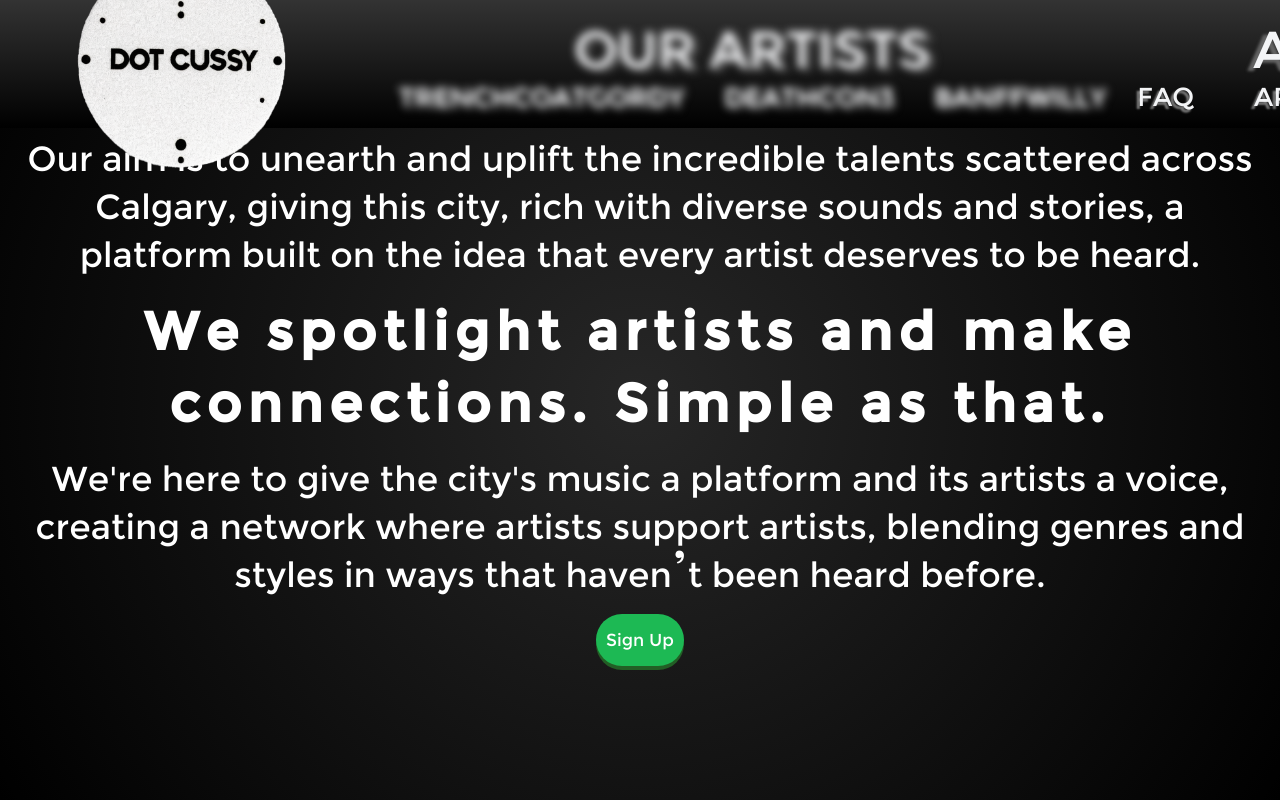
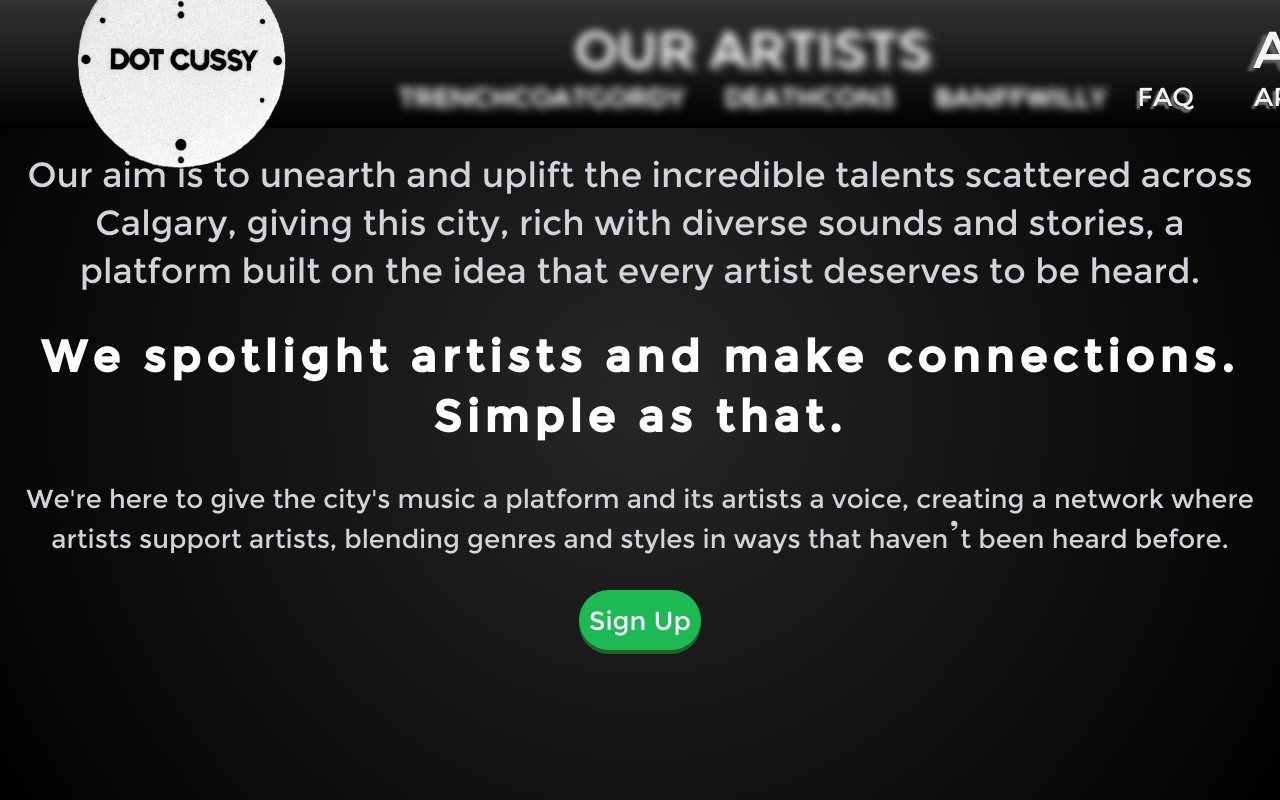
Before and after one commit to torickyto/dot-cussy, a Next.js app: page /aboutUs in a window 1280 px wide. Built offline with nearby package versions, Linux system fonts and the light colour scheme; no server answers.

Commit message:
fixed anims

```diff
--- a/app/components/Header.js
+++ b/app/components/Header.js
@@ -44,7 +44,7 @@ const Header = () => {
   </a>
                     </Link>
 
-                    <div className={` ml-auto link-group ${centerFocus === 'right' ? 'blur' : 'off-center-left'} transition`}>
+                    <div className={` ml-auto link-group ${centerFocus === 'right' ? 'blur' : 'off-center-right'} transition`}>
                         <Link legacyBehavior href="/ourArtist">
                             <a className="sm:text-6xl md:text-7xl lg:text-8xl xl:text-9xl 2xl:text-12xl text-gray-100 text-shadow-right mb-12">OUR ARTISTS</a>
                         </Link>
--- a/app/components/SignInButton.js
+++ b/app/components/SignInButton.js
@@ -12,8 +12,8 @@ const SignInButton = () => {
   };
 
   return (
-    <button onClick={handleAuthClick} className="button-3d carved-text text-xl md:text-2xl lg:text-3xl px-12 py-2 mt-6">
-      {session ? `sign out (${session.user.name})` : "sign in with Spotify"}
+    <button onClick={handleAuthClick} className="button-3d carved-text text-2xl md:text-3xl lg:text-4xl xl:text-5xl">
+      {session ? `sign out (${session.user.name})` : "sign in"}
     </button>
   );
 };
--- a/app/globals.css
+++ b/app/globals.css
@@ -50,11 +50,11 @@
   }
 
   .blur-effect {
-    animation: blurAnimation 1s forwards;
+    animation: blurAnimation .5s forwards;
   }
 
   @keyframes blurAnimation {
     to {
-      filter: blur(4px);
+      filter: blur(5px);
     }
   }
--- a/pages/aboutUs.js
+++ b/pages/aboutUs.js
@@ -9,26 +9,26 @@ export default function AboutUs() {
       </Head>
       <Header />
       <main
-  className="text-white flex flex-col items-center justify-center h-screen text-center px-4"
+  className="text-white bg-black flex flex-col items-center justify-center h-screen text-center px-4"
   style={{
     background: "radial-gradient(circle, rgba(15,15,15,0.9) 0%, rgba(0,0,0,1) 100%)"
   }}
 >
-      <div className="space-y-4 max-w-7xl">
-          <p className="text-4xl md:text-5xl">
+      <div className="space-y-8 max-w-7xl">
+          <p className="text-4xl md:text-5xl text-gray-300">
             Our aim is to unearth and uplift the incredible talents scattered across Calgary,
             giving this city, rich with diverse sounds and stories, a platform built on the idea that
             every artist deserves to be heard.
           </p>
-          <p className="text-6xl md:text-7xl font-bold tracking-widest">
+          <p className="text-5xl md:text-6xl lg:text-7xl font-bold tracking-widest">
             We spotlight artists and make connections. Simple as that.
           </p>
-          <p className="text-4xl md:text-5xl ">
+          <p className="text-3xl md:text-4xl lg:text-5xl text-gray-300">
             We're here to give the city's music a platform and its artists a voice,
             creating a network where artists support artists, blending genres and styles in ways that haven’t been heard before.
           </p>
           <button
-            className="mt-4 button-3d carved-text text-xl md:text-2xl lg:text-3xl px-12 py-2"
+            className="mt-4 button-3d carved-text text-3xl md:text-4xl lg:text-5xl px-12 py-2"
             onClick={() => { /* Define sign-up action here */ }}
           >
             Sign Up
--- a/pages/index.js
+++ b/pages/index.js
@@ -22,7 +22,7 @@ export default function Home() {
         <title>dot cussy</title>
       </Head>
       <Header />
-      <main className="flex flex-col items-center justify-center h-screen" style={{ marginTop: '-5%' }}>
+      <main className="flex flex-col items-center justify-center h-screen">
   <div className="text-center px-4 space-y-2 md:space-y-3">
     <h1 className="text-3xl md:text-4xl lg:text-5xl text-gray-100">
     <div className="flex justify-center text-4xl md:text-5xl lg:text-6xl text-gray-100">
```
